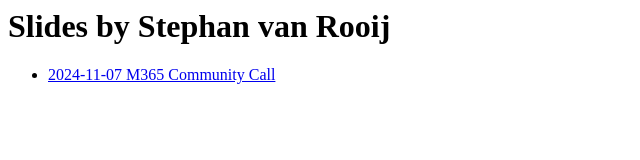
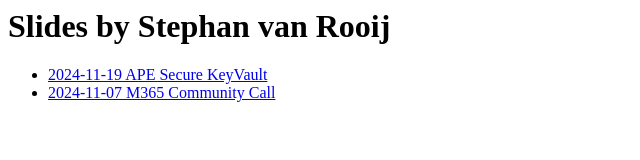
Before and after one commit to svrooij/slides, a plain HTML site: page site-root/index.html in a window 1280 px wide. Shown: the whole page, without its empty margins (0-640 px from the left). Drawn offline with Linux system fonts and the light colour scheme.

Commit message:
Add ape slides to root

```diff
--- a/site-root/index.html
+++ b/site-root/index.html
@@ -1,5 +1,6 @@
 <h1>Slides by Stephan van Rooij</h1>
 
 <ul>
+  <li><a href="https://slides.svrooij.io/2024-11-19-ape-secure-keyvault/">2024-11-19 APE Secure KeyVault</a></li>
   <li><a href="https://slides.svrooij.io/2024-11-07-m365-community-call/">2024-11-07 M365 Community Call</a></li>
 </ul>
```
